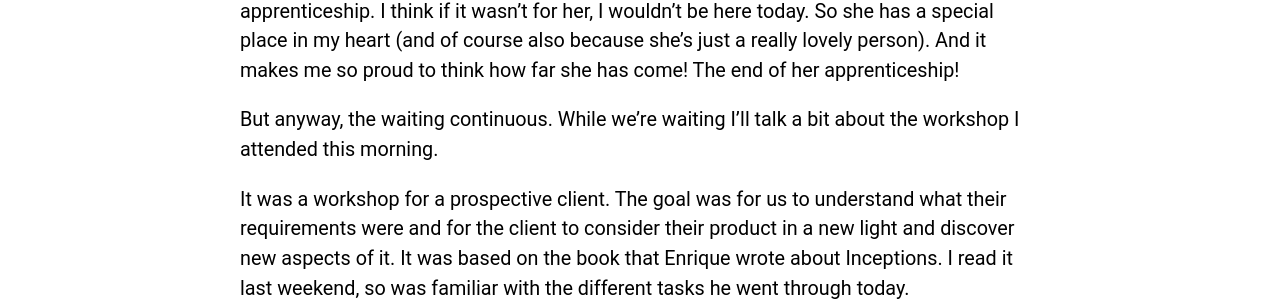
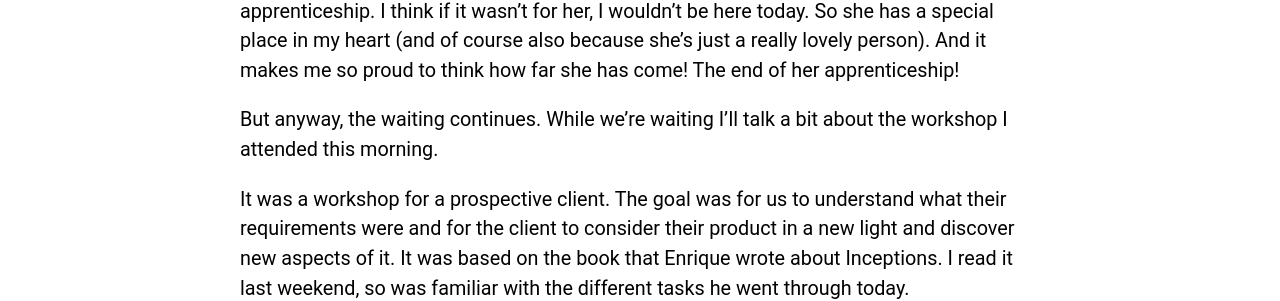
Before and after one commit to RabeaGleissner/RabeaGleissner.github.io, a Jekyll site: the page built from apprenticeship/_posts/2016-03-04-post-66.md, in a window 1280 px wide. Shown: the part 539-840 px from the top of the page. Built offline with Jekyll 4.4.1, drawn with Linux system fonts in a browser that asks for light colours; comment, search, counter and statistics services are not loaded.

Commit message:
adds apprenticeship blogpost 67

```diff
--- a/apprenticeship/_posts/2016-03-04-post-66.md
+++ b/apprenticeship/_posts/2016-03-04-post-66.md
@@ -12,7 +12,7 @@ I’m really having a hard time concentrating this afternoon… both because I w
 
 And now we’re waiting. I just feel an air of tension around the office today and I’m feeling really anxious to hear the result of the review board. Jarkyn was one of my instructors at GA, which means one of the first people to teach me how to code. She also encouraged me to apply to 8th Light when I thought I’d never be good enough to be accepted for an apprenticeship. I think if it wasn’t for her, I wouldn’t be here today. So she has a special place in my heart (and of course also because she’s just a really lovely person). And it makes me so proud to think how far she has come! The end of her apprenticeship!
 
-But anyway, the waiting continuous. While we’re waiting I’ll talk a bit about the workshop I attended this morning.
+But anyway, the waiting continues. While we’re waiting I’ll talk a bit about the workshop I attended this morning.
 
 It was  a  workshop for a prospective client. The goal was for us to understand what their requirements were and for the client to consider their product in a new light and discover new aspects of it. It was based on the book that Enrique wrote about Inceptions. I read it last weekend, so was familiar with the different tasks he went through today.
 
```
Also changed, not shown: apprenticeship/_posts/2016-03-03-post-65.md (+1 -1 lines), apprenticeship/_posts/2016-03-07-post-67.md (added, +17 -0 lines).
